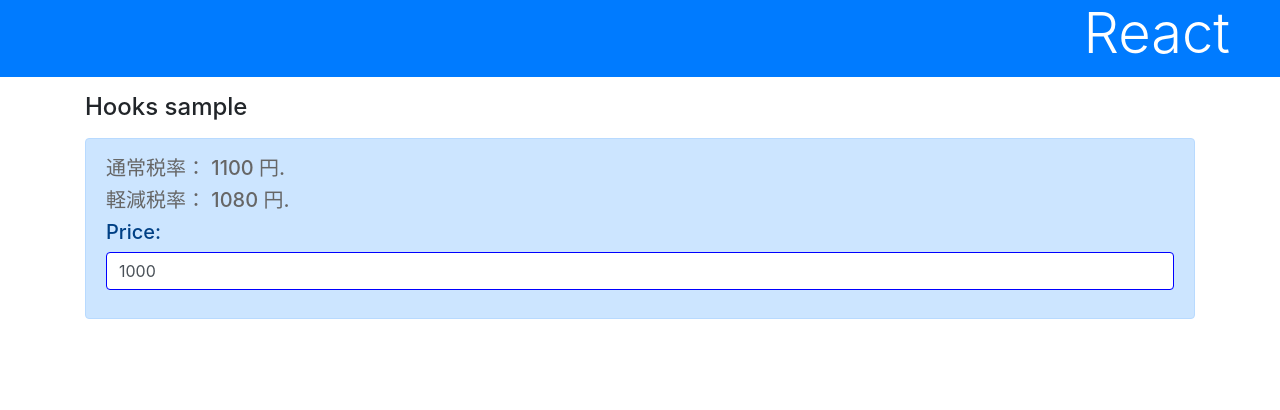
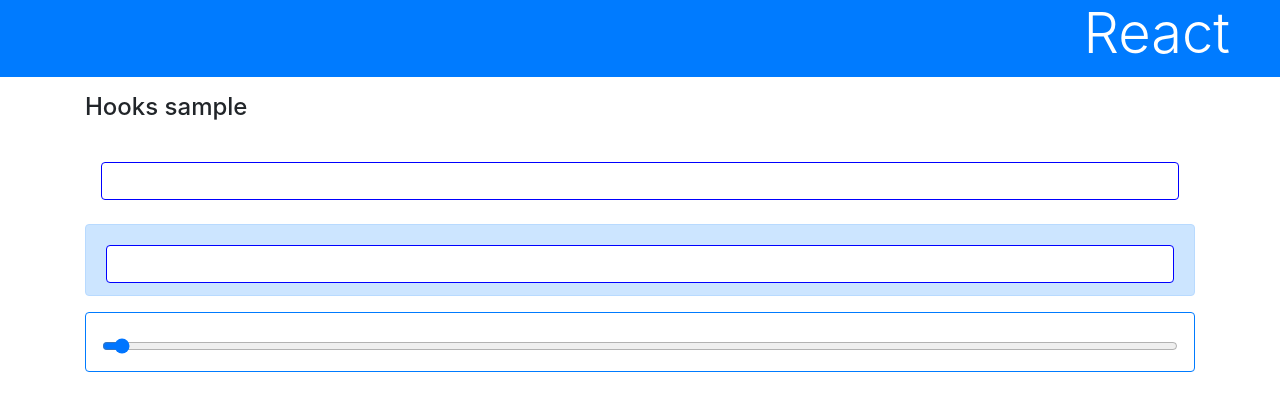
Before and after one commit to kosuke-17/react_app, a React (Create React App) app: page / in a window 1280 px wide. Shown: the top 410 px of the page. Built offline with nearby package versions, Linux system fonts and the light colour scheme.

Commit message:
アルゴリズムをフックに抽出

```diff
--- a/src/App.js
+++ b/src/App.js
@@ -1,46 +1,84 @@
 import React, { useState, useEffect } from 'react'
 import './App.css'
 
+// 合計計算の関数
+const total = (a)=> {
+  let re = 0
+  for(let i = 0;i <= a;i++) {
+    re += i
+  }
+  return re
+}
 
-const useTax = (t1, t2)=> {
-  const [price, setPrice] = useState(1000)
-  const [tx1] = useState(t1)
-  const [tx2] = useState(t2)
+// 消費税率の関数
+const tax = (a)=> {
+  return Math.floor(a * 1.1)
+}
 
-  const tax = ()=> {
-    return Math.floor(price * (1.0 + tx1 / 100))
-  }
-  const reduced = ()=> {
-    return Math.floor(price * (1.0 + tx2 / 100))
+// 数値を計算しメッセージを返す独自フック関数
+function useCalc(num=0, func = (a)=>{return a}) {
+  const [msg, setMsg] = useState(null)
+
+  const setValue = (p)=>{
+    let res = func(p)
+    setMsg(<p className="h5">※ {p} の結果は、 {res} です。</p>)
   }
 
-  return [price, tax, reduced, setPrice]
+  return [msg, setValue]
 }
 
-function AlertMessage(props) {
-  const [price, tax, reduced,setPrice] = useTax(10, 8)
+// デフォルトのコンポーネント
+function PlainMessage(props) {
+  const [msg, setCalc] = useCalc()
 
-  const DoChange = (e)=> {
-    let p = e.target.value
-    setPrice(p)
+  const onChange = (e)=> {
+    setCalc(e.target.value)
   }
-  return <div className="alert alert-primary h5">
-    <p className="h5">通常税率： {tax()} 円.</p>
-    <p className="h5">軽減税率： {reduced()} 円.</p>
-    <div className="form-group">
-      <label className="form-group-label">Price:</label>
-      <input type="number" className="form-control" onChange={DoChange} value={price} />
-    </div>
+
+  return <div className="p-3 h5">
+    <h5>{msg}</h5>
+    <input type="number" onChange={onChange} className="form-control" />
   </div>
 }
 
+// 合計計算コンポーネント
+function AlertMessage(props) {
+  const [msg, setCalc] = useCalc(0, total)
+
+  const onChange = (e)=> {
+    setCalc(e.target.value)
+  }
+
+  return <div className="alert alert-primary h5 text-primary">
+    <h5>{msg}</h5>
+    <input type="number" onChange={onChange} min="0" max="10000" className="form-control" />
+  </div>
+}
+
+
+// 消費税計算コンポーネント
+function CardMessage(props) {
+  const [msg, setCalc] = useCalc(0, tax)
+
+  const onChange = (e)=> {
+    setCalc(e.target.value)
+  }
+  return <div className="card p-3 h5 border-primary">
+    <h5>{msg}</h5>
+    <input type="range" onChange={onChange} min="0" max="10000" step="100"className="for-control" />
+  </div>
+}
+
+// ベースコンポーネント
 function App() {
   return (
     <div>
       <h1 className="bg-primary text-white display-4">React</h1>
       <div className="container">
         <h4 className="my-3">Hooks sample</h4>
+        <PlainMessage />
         <AlertMessage />
+        <CardMessage />
       </div>
     </div>
   )
```
